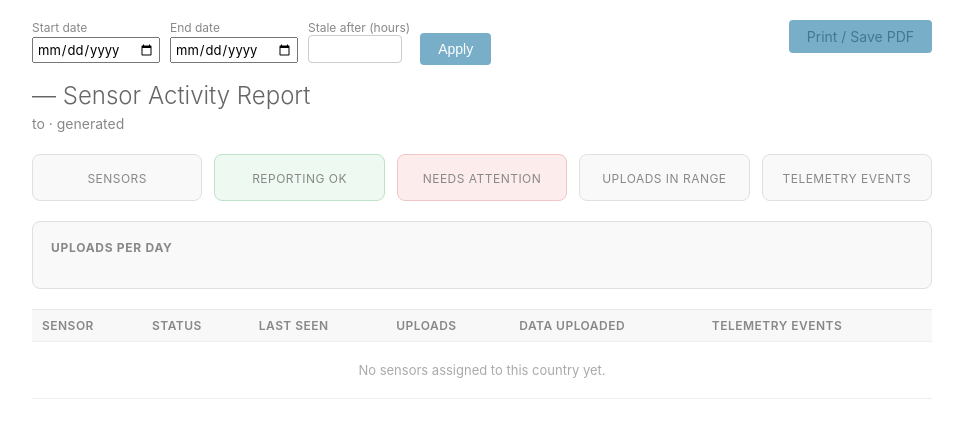
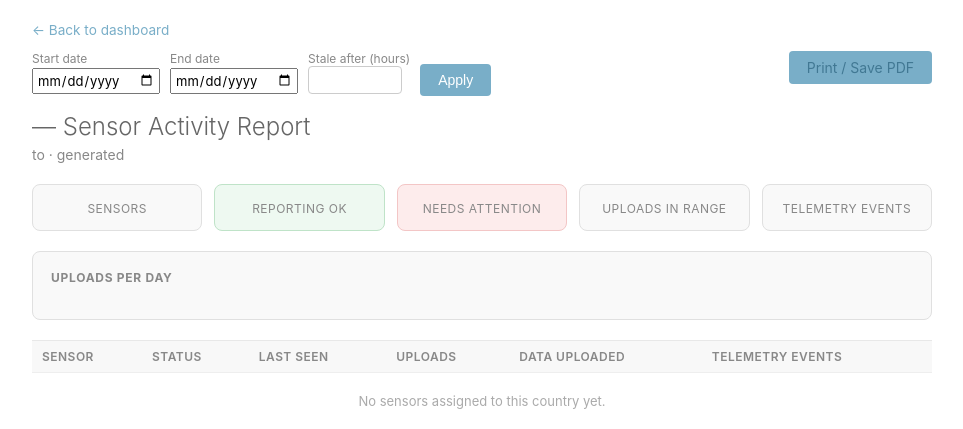
Before and after one commit to South-Lighthouse/fade-rayhunter-backend-server, a Django app: template dashboard/templates/dashboard/country_report.html in a window 1280 px wide. Shown: the part 86-515 px from the top of the page, without its empty margins (158-1121 px from the left). Run offline with Django 4.2, Linux system fonts and the light colour scheme; the template is opened without the code that fills it, so the values that code supplies are empty; parts of the project's set-up code (start-up, migrations or seed data) failed here and were passed over.

Commit message:
ui improved for reports

```diff
--- a/dashboard/templates/dashboard/country_report.html
+++ b/dashboard/templates/dashboard/country_report.html
@@ -5,6 +5,10 @@
 
 {% block content %}
 {% include "dashboard/_report_style.html" %}
+
+<p style="max-width: 900px; margin: 0 auto 10px;">
+  <a href="{% url 'admin:sensors_sensor_dashboard' %}" style="color:#79aec8; text-decoration:none; font-size:0.85rem;">&larr; Back to dashboard</a>
+</p>
 
 <div style="max-width: 900px; margin: 0 auto 16px; display: flex; justify-content: space-between; align-items: flex-start;">
   <form method="get" style="display: flex; gap: 10px; align-items: flex-end; flex-wrap: wrap;">
--- a/dashboard/templates/dashboard/sensor_pulse.html
+++ b/dashboard/templates/dashboard/sensor_pulse.html
@@ -21,6 +21,9 @@
 </style>
 
 <div class="pulse-wrap">
+  <p style="margin: 0 0 10px;">
+    <a href="{% url 'admin:sensors_sensor_dashboard' %}" style="color:#79aec8; text-decoration:none; font-size:0.85rem;">&larr; Back to dashboard</a>
+  </p>
   <div class="pulse-header">
     <div>
       <h1>{{ sensor.name }}</h1>
```
